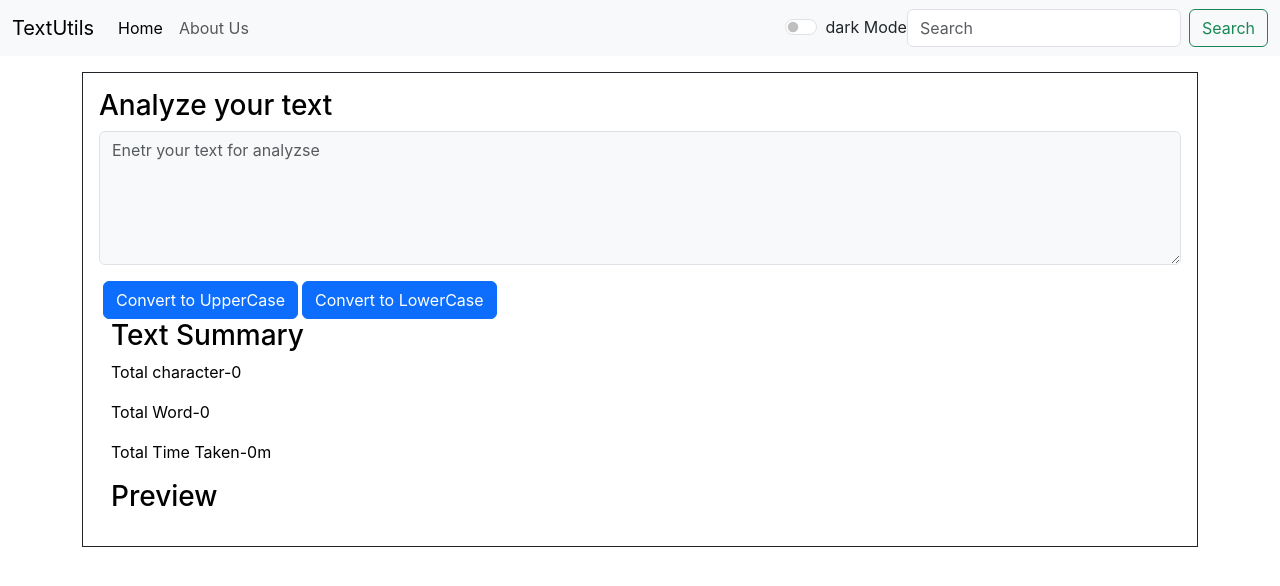
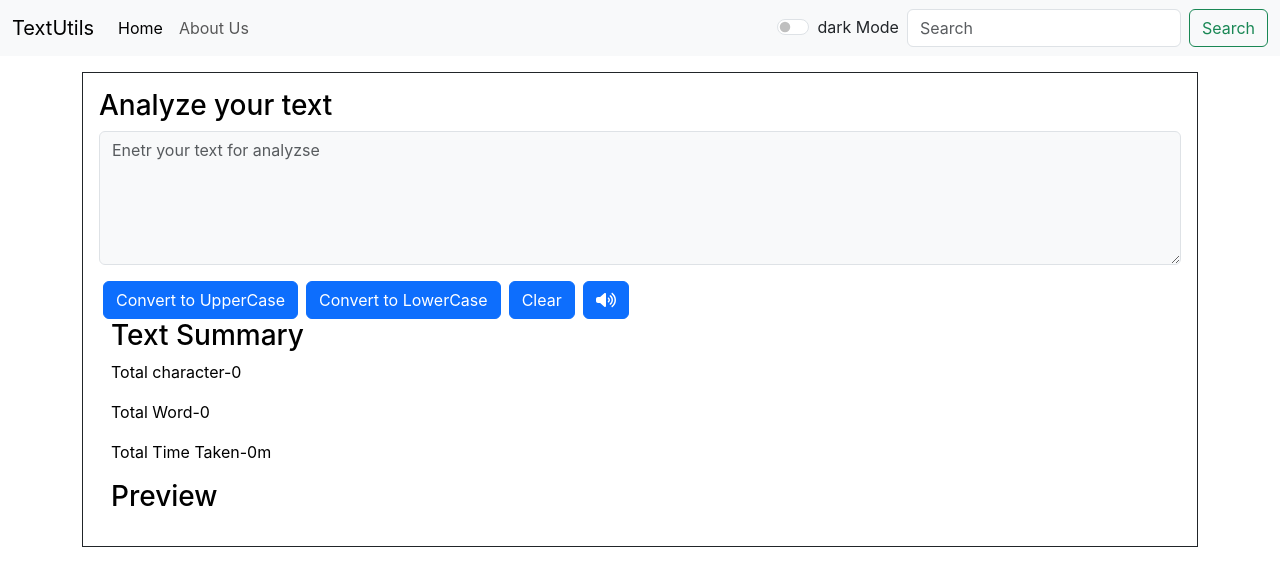
Before and after one commit to RituRaj1801/textutils, a React (Create React App) app: page / in a window 1280 px wide. Shown: the top 586 px of the page. Built offline with nearby package versions, Linux system fonts and the light colour scheme.

Commit message:
added a alert dialogue box and handled it for various event

```diff
--- a/package.json
+++ b/package.json
@@ -3,11 +3,14 @@
   "version": "0.1.0",
   "private": true,
   "dependencies": {
+    "@fortawesome/free-solid-svg-icons": "^6.6.0",
+    "@fortawesome/react-fontawesome": "^0.2.2",
     "@testing-library/jest-dom": "^5.17.0",
     "@testing-library/react": "^13.4.0",
     "@testing-library/user-event": "^13.5.0",
     "react": "^18.3.1",
     "react-dom": "^18.3.1",
+    "react-router-dom": "^6.26.2",
     "react-scripts": "5.0.1",
     "web-vitals": "^2.1.4"
   },
--- a/public/index.html
+++ b/public/index.html
@@ -2,6 +2,8 @@
 <html lang="en">
   <head>
     <meta charset="utf-8" />
+    <link rel="stylesheet" href="https://cdnjs.cloudflare.com/ajax/libs/font-awesome/6.0.0-beta3/css/all.min.css">
+
     <link rel="icon" href="%PUBLIC_URL%/favicon.ico" />
     <meta name="viewport" content="width=device-width, initial-scale=1" />
     <meta name="theme-color" content="#000000" />
--- a/src/App.js
+++ b/src/App.js
@@ -1,11 +1,22 @@
-import logo from './logo.svg';
+// import logo from './logo.svg';
 import './App.css';
+import Alert from './components/Alert';
 import Navbar from './components/Navbar';
 import Textfrom from './components/Textfrom';
 import { useState } from 'react';
 
 function App() {
 
+  const [alert, setAlert]=useState(null)
+  const showAlert=(message,type)=>{
+    setAlert({
+      msg:message,
+      type:type
+    })
+    setTimeout(() => {
+      setAlert(null)
+    }, 1500);
+  }
   const [modeDark, setModeDark] = useState(true)
   const [modeBtnText, setModeBtnText] = useState("dark Mode")
   const [myStyle, setMyStyle] = useState({
@@ -15,6 +26,10 @@ function App() {
   const toggleMode = () => {
     console.log("clicked")
     if (modeDark) {
+      setAlert({
+        msg: "dark mode enable",
+        type:"dark"
+      })
       document.body.style.backgroundColor='black'
       setMyStyle({
         color: 'white',
@@ -23,6 +38,10 @@ function App() {
       setModeDark(false)
       setModeBtnText('light mode')
     }else{
+      setAlert({
+        msg: "light mode enable",
+        type:"light"
+      })
       document.body.style.backgroundColor='white'
 
       setMyStyle({
@@ -32,12 +51,16 @@ function App() {
       setModeDark(true)
       setModeBtnText('dark mode')
     }
+    setTimeout(() => {
+      setAlert(null)
+    }, 1500);
   }
   return (
     <>
       <Navbar title="TextUtils" modeBtnText={modeBtnText} modeDark={modeDark}  toggleMode={toggleMode}/>
+      <Alert alert={alert}/>
       <div className="container" style={myStyle}   >
-        <Textfrom heading="Analyze your text"  modeDark={modeDark}/>
+        <Textfrom heading="Analyze your text"  modeDark={modeDark} showAlert={showAlert}/>
       </div>
     </>
   );
--- /dev/null
+++ b/src/components/Alert.jsx
@@ -0,0 +1,10 @@
+import React from 'react'
+
+export default function Alert(props) {
+    return (
+        props.alert &&
+        <div className={`alert alert-${props.alert.type} alert-dismissible fade show`} role="alert">
+            <strong>{props.alert.msg}</strong>
+        </div>
+    )
+}
--- a/src/components/Navbar.jsx
+++ b/src/components/Navbar.jsx
@@ -19,7 +19,7 @@ export default function Navbar(props) {
                                 <a className="nav-link" href="/">About Us</a>
                             </li>
                         </ul>
-                        <div className="form-check form-switch">
+                        <div className="form-check form-switch mx-2">
                             <input className="form-check-input" type="checkbox" role="switch" id="flexSwitchCheckDefault" onChange={props.toggleMode}/>
                             <label className="form-check-label" htmlFor="flexSwitchCheckDefault" >{props.modeBtnText}</label>
                         </div>
--- a/src/components/Textfrom.jsx
+++ b/src/components/Textfrom.jsx
@@ -1,21 +1,33 @@
 import React, { useState } from 'react'
-
+import { FontAwesomeIcon } from '@fortawesome/react-fontawesome';
+import { faVolumeHigh } from '@fortawesome/free-solid-svg-icons';
 
 
 export default function Textfrom(props) {
     const [text, setText] = useState("");
-    const onChangeHandler = (event) => {
-        setText(event.target.value); // Directly set the new value
-    }
+
+    const onChangeHandler = (event) => setText(event.target.value); // Directly set the new value
+
     const toUpperCase = () => {
-        var newtext = text.toUpperCase()
-        setText(newtext)
+        setText(text.toUpperCase())
+        props.showAlert('Changed to upperCase', 'success')
     }
 
     const toLowerCase = () => {
-        var newtext = text.toLowerCase()
-        setText(newtext)
+        setText(text.toLowerCase())
+        props.showAlert('Changed to lowerCase', 'success')
     }
+
+    const clear = () => {
+        setText("")
+        props.showAlert('Text Cleared', 'danger')
+    }
+
+    const hear = () => {
+        var utter = new SpeechSynthesisUtterance(text)
+        speechSynthesis.speak(utter)
+    }
+
     return (
         <>
             <div className="border border-dark p-3 my-3">
@@ -24,13 +36,15 @@ export default function Textfrom(props) {
                     <textarea className={`form-control bg-${props.modeDark ? "light" : "dark"} text-${props.modeDark ? "black" : "light"}`} id="exampleFormControlTextarea1" rows="5" value={text} onChange={onChangeHandler} placeholder='Enetr your text for analyzse' />
                 </div>
                 <button className="btn btn-primary mx-1" onClick={toUpperCase}>Convert to UpperCase</button>
-                <button className="btn btn-primary" onClick={toLowerCase}>Convert to LowerCase</button>
+                <button className="btn btn-primary mx-1" onClick={toLowerCase}>Convert to LowerCase</button>
+                <button className="btn btn-primary mx-1" onClick={clear}>Clear</button>
+                <button className="btn btn-primary mx-1" onClick={hear}><FontAwesomeIcon icon={faVolumeHigh} /></button>
                 {/* <button className="btn btn-primary mx-1" onClick={props.toggleMode}>{props.modeBtnText}</button> */}
                 <div className="container">
                     <h3>Text Summary</h3>
                     <p>Total character-{text.length}</p>
-                    <p>Total Word-{text == "" ? 0 : text.split(' ').length}</p>
-                    <p>Total Time Taken-{text == "" ? 0 : (0.008 * text.split(' ').length.toFixed(2))}m</p>
+                    <p>Total Word-{text === "" ? 0 : text.split(' ').length}</p>
+                    <p>Total Time Taken-{text === "" ? 0 : (0.008 * text.split(' ').length.toFixed(2))}m</p>
                     <h3>Preview</h3>
                     <p>{text.trim()}</p>
                 </div>
```
Also changed, not shown: 1 other file (tests, documents, lock files or other folders).
